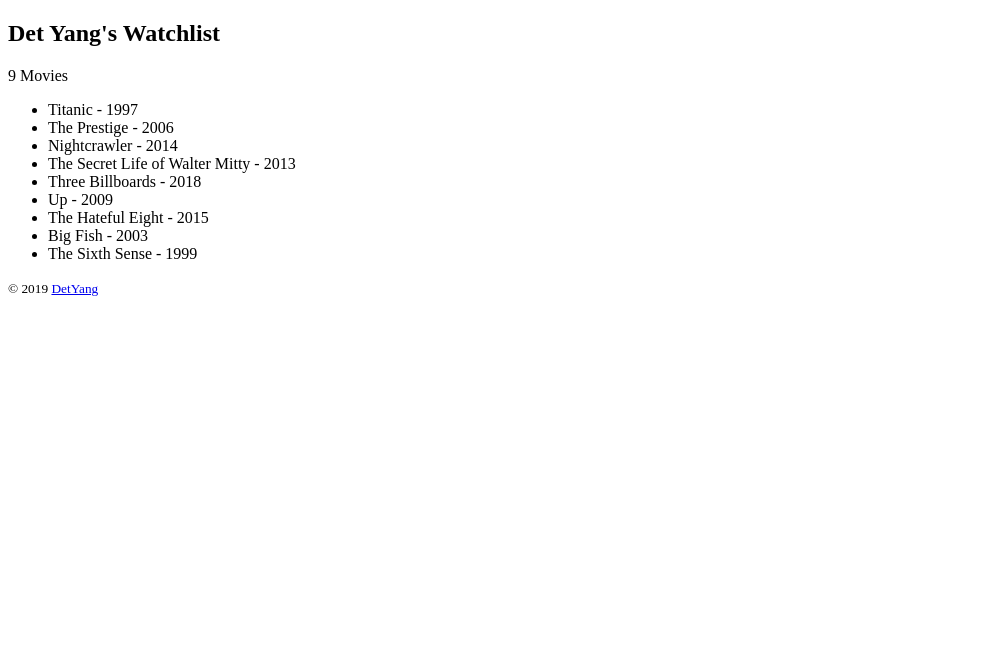
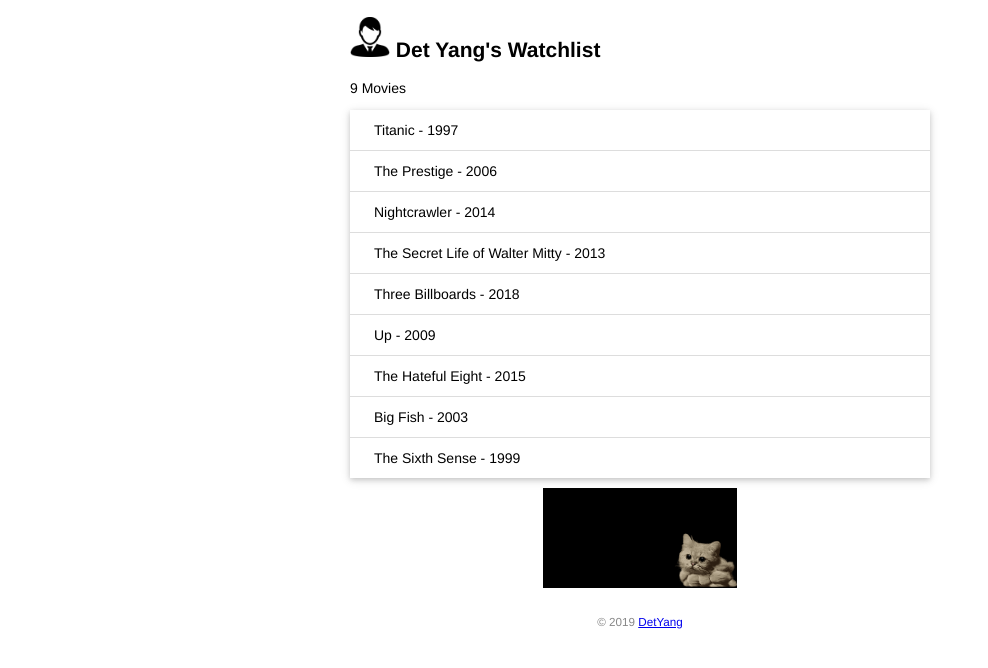
Before and after one commit to detyang/Flask_072919, a Flask app: page / in a window 1280 px wide. Shown: the top 668 px of the page, without its empty margins (0-988 px from the left). Run offline with Flask 2, Linux system fonts and the light colour scheme.

Commit message:
073019_1

```diff
--- /dev/null
+++ b/static/style.css
@@ -0,0 +1,47 @@
+/* body */
+body {
+    margin: auto;
+    max-width: 580px;
+    font-size: 14px;
+    font-family: Helvetica, Arial, sans-serif;
+}
+
+/* footer */
+footer {
+    color: #888;
+    margin-top: 15px;
+    text-align: center;
+    padding: 10px;
+}
+
+/* user avatar */
+.avatar {
+    width: 40px;
+}
+
+/* movie list */
+.movie-list {
+    list-style-type: none;
+    padding: 0;
+    margin-bottom: 10px;
+    box-shadow: 0 2px 5px 0 rgba(0, 0, 0, 0.15), 0 2px 10px 0 rgba(0, 0, 0, 0.12);
+}
+
+.movie-list li {
+    padding: 12px 24px;
+    border-bottom: 1px solid #ddd;
+}
+
+.movie-list li:last-child {
+    border-bottom: none;
+}
+
+.movie-list li:hover {
+    background-color: #f8f9fa
+}
+
+.welcome {
+    display: block;
+    margin: 0 auto;
+    height: 100px;
+}
--- a/templates/index.html
+++ b/templates/index.html
@@ -3,15 +3,21 @@
 <head>
     <meta charset="utf-8">
     <title>{{ name }}'s Watchlist</title>
+    <link rel="icon" href="{{ url_for('static', filename='icon.ico') }}">
+    <link rel="stylesheet" href="{{ url_for('static', filename='style.css') }}" type="text/css">
 </head>
 <body>
-    <h2>{{ name }}'s Watchlist</h2>
+    <h2>
+        <img alt="Avatar" class="avatar" src="{{ url_for('static', filename='images/user.png') }}">
+        {{ name }}'s Watchlist
+    </h2>
     <p>{{ movies|length }} Movies</p>
-    <ul>
+    <ul class="movie-list">
         {% for movie in movies %}
         <li>{{ movie.title }} - {{ movie.year}}</li>
         {% endfor %}
     </ul>
+    <img alt="Welcome" class="welcome" src="{{ url_for('static', filename='images/welcome.gif') }}">
     <footer>
         <small> &copy; 2019 <a href = "https://github.com/detyang">DetYang</a></small>
     </footer>
```
Also changed, not shown: static/icon.ico (added), static/images/user.png (added), static/images/welcome.gif (added).
